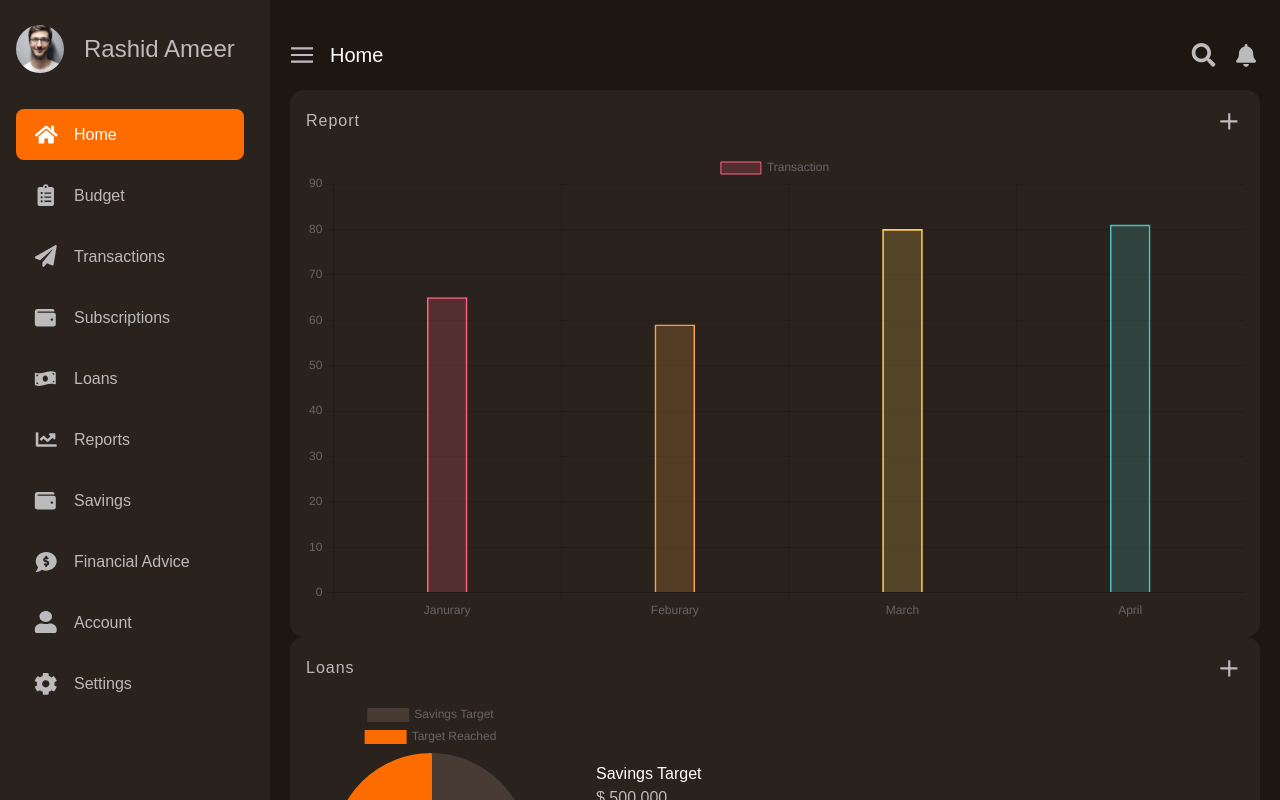
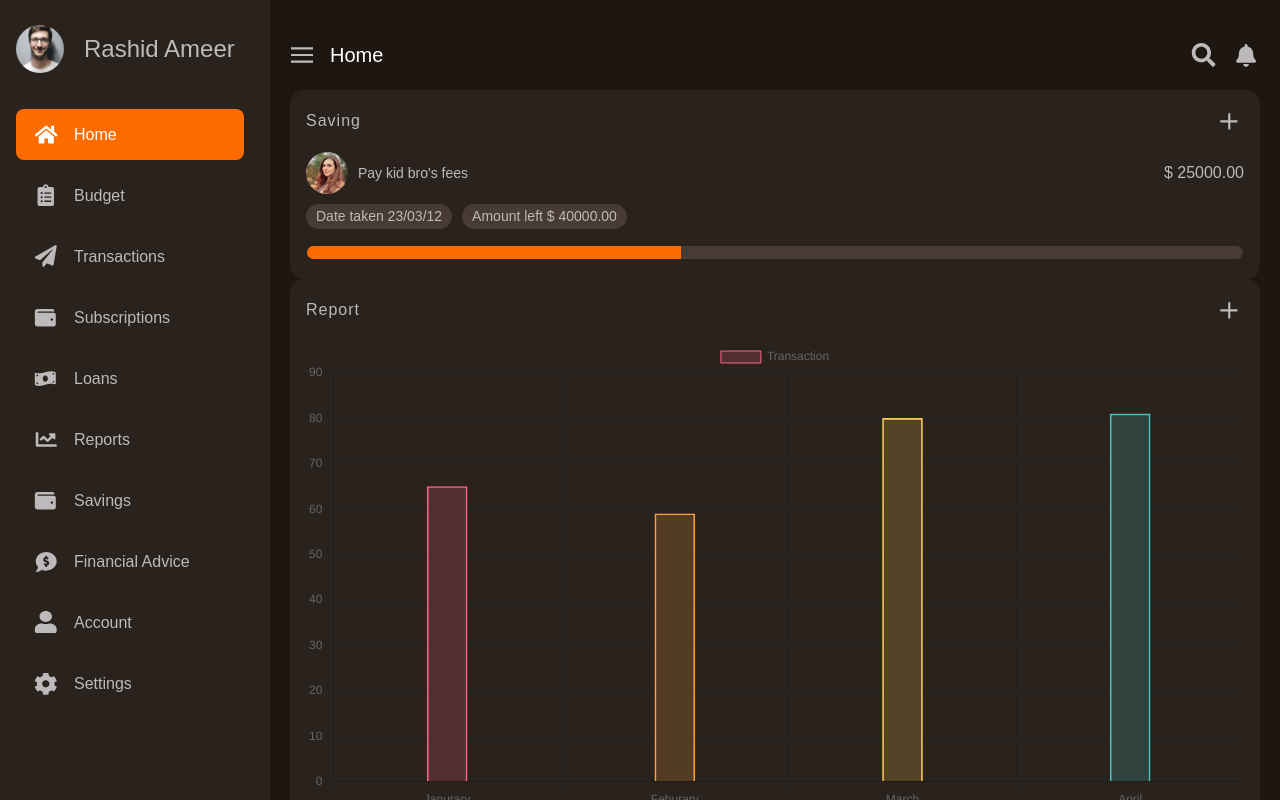
Before and after one commit to RA-Offical/bank-admin-dashboard, a React (Vite) app: page / in a window 1280 px wide. Shown: the top 800 px of the page. Built offline with nearby package versions, Linux system fonts and the light colour scheme; a web font is replaced by a local one.

Commit message:
Finish SavingCard component

```diff
--- a/src/App.jsx
+++ b/src/App.jsx
@@ -3,6 +3,7 @@ import {
 	CardTemplate,
 	Header,
 	ReportCard,
+	SavingCard,
 	Sidebar,
 	TransactionCard,
 } from "./components";
@@ -20,6 +21,11 @@ function App() {
 
 					<main>
 						<div className="main-content">
+							<CardTemplate
+								title={"Saving"}
+								cardBody={<SavingCard />}
+							/>
+
 							<CardTemplate
 								title={"Report"}
 								cardBody={<ReportCard />}
--- /dev/null
+++ b/src/components/SavingCard/SavingCard.css
@@ -0,0 +1,45 @@
+.saving-notification {
+	gap: 1rem;
+}
+.saving-notification .profile-img {
+	--dimen: 4.2rem;
+}
+
+.saving__amount {
+	margin-left: auto;
+}
+
+.saving-lend-container {
+	margin-top: 1rem;
+	gap: 1rem;
+}
+
+.badge {
+	border-radius: var(--rounded-pill);
+	padding: 0.2rem 1rem;
+}
+
+.saving-progress-container {
+	margin-top: 1rem;
+}
+
+.saving__progress {
+	height: 1.5rem;
+	width: 100%;
+	border: 1px solid var(--color-primary-500);
+}
+
+.saving__progress::-webkit-progress-bar {
+	border-radius: var(--rounded-pill);
+	background-color: var(--color-primary-300);
+	overflow: hidden;
+}
+.saving__progress::-webkit-progress-value {
+	background-color: var(--color-accent-pumpkin);
+	/* background-image: linear-gradient(
+		68deg,
+		rgba(185, 252, 30, 1) -1%,
+		rgba(210, 68, 10, 1) 46.2%,
+		rgba(13, 10, 210, 1) 103.6%
+	); */
+}
--- /dev/null
+++ b/src/components/SavingCard/SavingCard.jsx
@@ -0,0 +1,39 @@
+import { person_three } from "../../utils/images";
+const SavingCard = () => {
+	return (
+		<div className="saving-card">
+			<ul role="list" className="saving-list">
+				<li className="saving__item">
+					<div className="flex align-ic saving-notification">
+						<img
+							className="profile-img"
+							src={person_three}
+							alt=""
+						/>
+						<h3 className="text-small fw-medium">
+							Pay kid bro's fees
+						</h3>
+						<p className="saving__amount">$ 25000.00</p>
+					</div>
+				</li>
+			</ul>
+
+			<div className="flex text-small saving-lend-container">
+				<div className="bg-primary-300 badge">Date taken 23/03/12</div>
+				<div className="bg-primary-300 badge">
+					Amount left $ {(40000).toFixed(2)}
+				</div>
+			</div>
+
+			<div className="saving-progress-container">
+				<progress
+					className="saving__progress"
+					value={"40"}
+					max={"100"}
+				></progress>
+			</div>
+		</div>
+	);
+};
+
+export default SavingCard;
--- a/src/components/index.js
+++ b/src/components/index.js
@@ -6,3 +6,4 @@ export { default as CardTemplate } from "./CardTemplate/CardTemplate";
 export { default as BalanceCard } from "./BalanceCard/BalanceCard";
 export { default as TransactionCard } from "./TransactionCard/TransactionCard";
 export { default as ReportCard } from "./ReportCard/ReportCard";
+export { default as SavingCard } from "./SavingCard/SavingCard";
--- a/src/index.css
+++ b/src/index.css
@@ -11,6 +11,7 @@
 @import url(./components/SubscriptionCard/SubscriptionCard.css);
 @import url(./components/LoanCard/LoanCard.css);
 @import url(./components/ReportCard/ReportCard.css);
+@import url(./components/SavingCard/SavingCard.css);
 
 :root {
 	/* defining colors */
```
